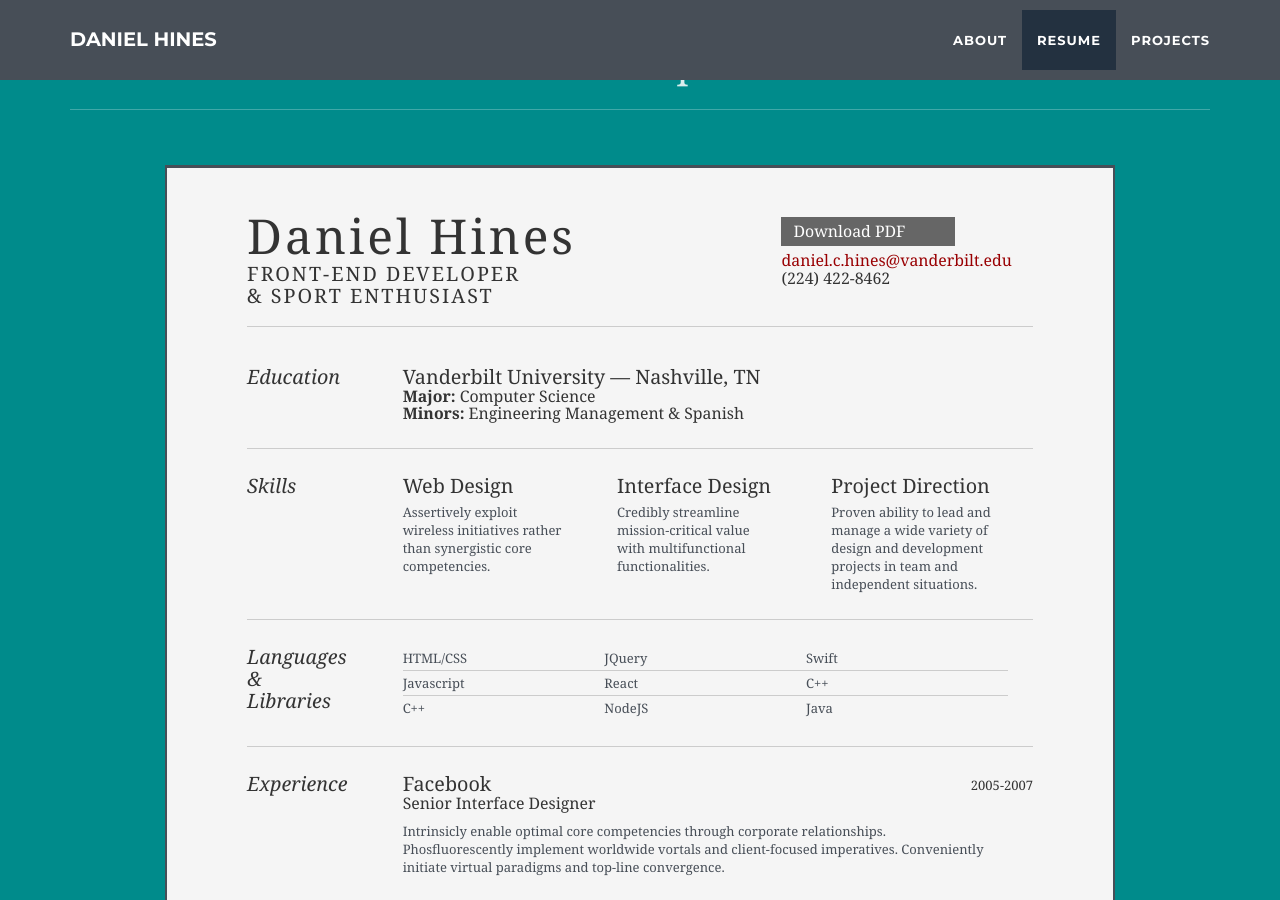
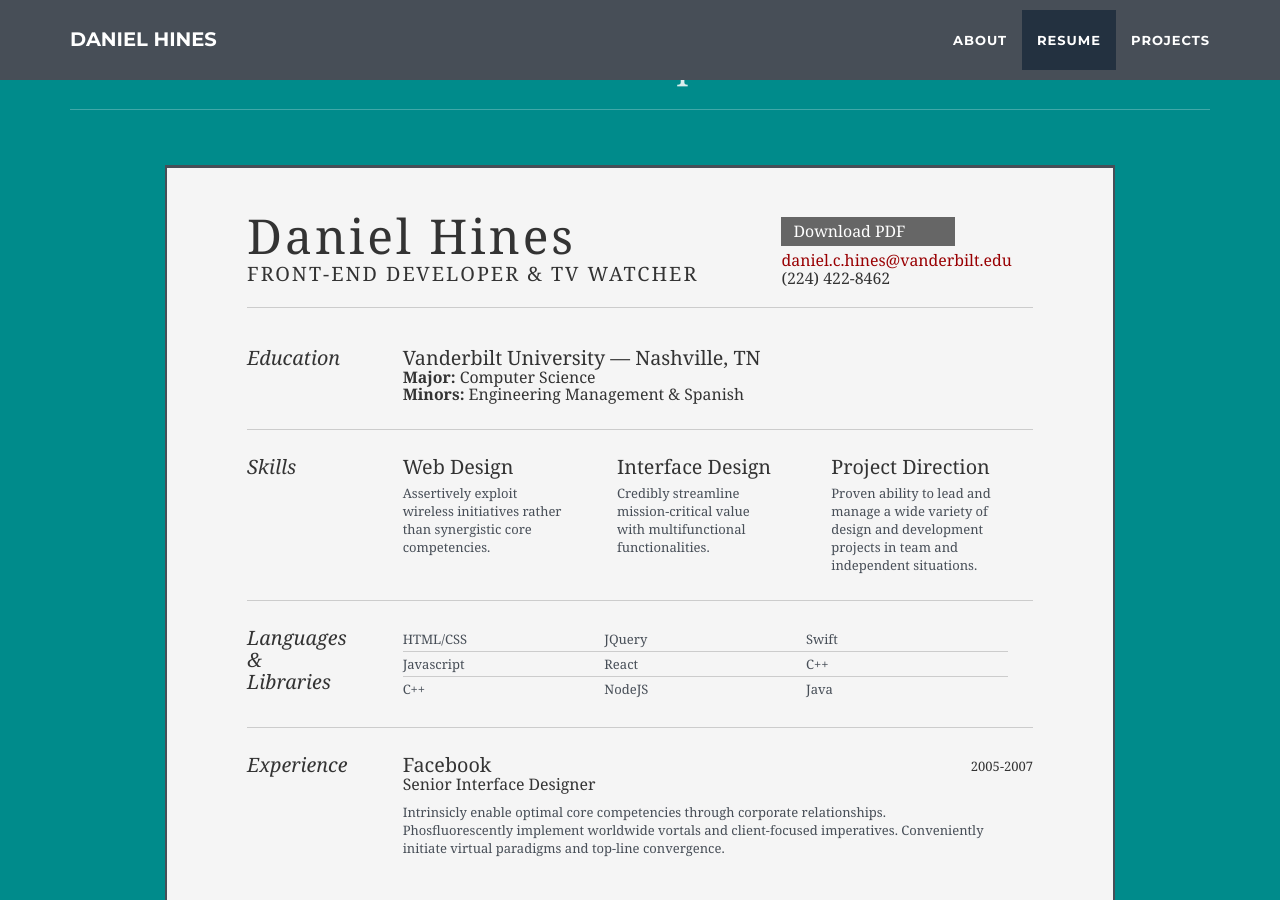
Before and after one commit to danielchines/danielchines.github.io, a Jekyll site: the page built from index.html, in a window 1280 px wide and 900 px high, scrolled down 1681 px. Built offline with Jekyll 4.4.1, drawn with Linux system fonts in a browser that asks for light colours.

Commit message:
Update resume.html

```diff
--- a/_includes/resume.html
+++ b/_includes/resume.html
@@ -21,7 +21,7 @@
 			<div class="yui-gc">
 				<div class="yui-u name">
 					<h1>Daniel Hines</h1>
-					<h2>Front-end Developer<br />& Sport Enthusiast</h2>
+					<h2>Front-end Developer & TV Watcher</h2>
 				</div>
 				<div class="yui-u contact">
 					<div class="contact-info">
```
